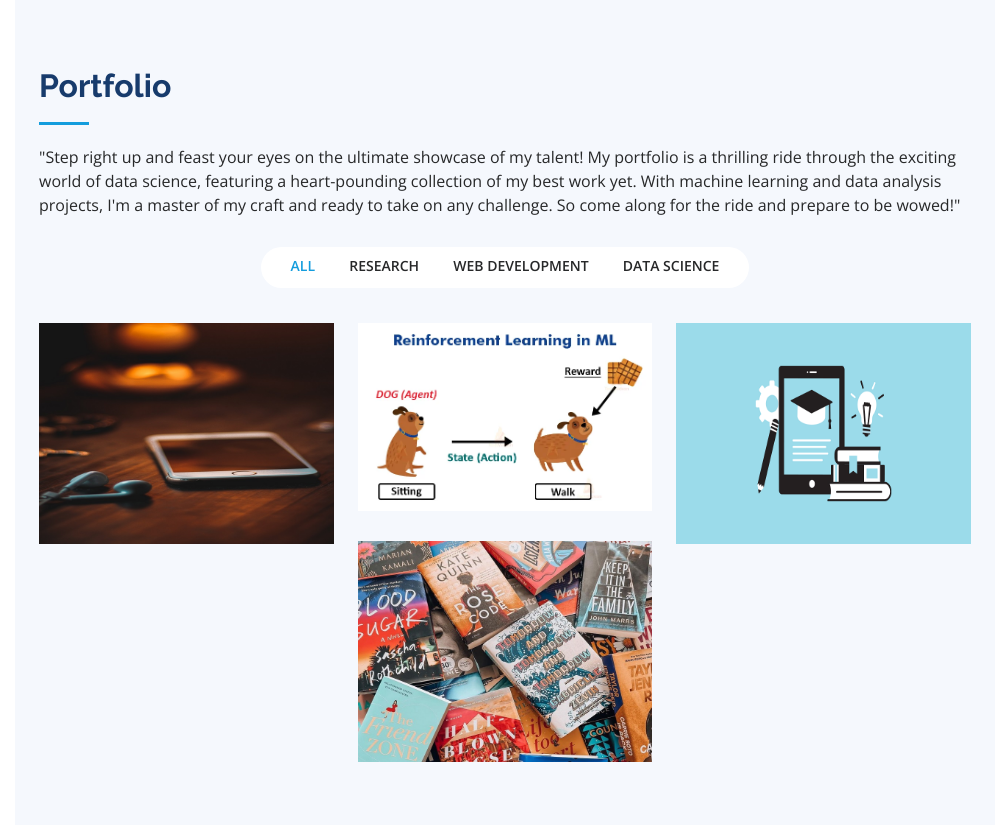
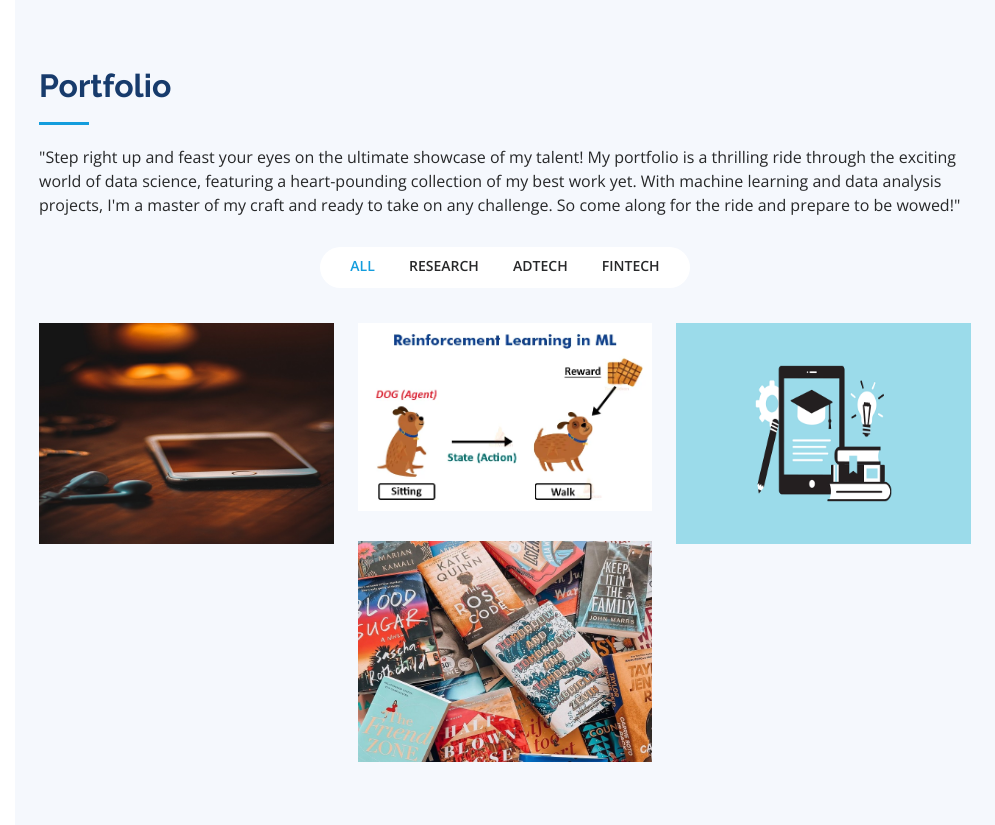
Before and after one commit to mansisharma8/mansisharma8.github.io, a plain HTML site: page index.html in a window 1280 px wide. Shown: the part 3968-4793 px from the top of the page, without its empty margins (285-1280 px from the left). Drawn offline with nearby package versions, Linux system fonts and the light colour scheme.

Commit message:
Update index.html

```diff
--- a/index.html
+++ b/index.html
@@ -259,8 +259,8 @@ With a proven ability to learn quickly, collaborate effectively, and communicate
             <ul id="portfolio-flters">
               <li data-filter="*" class="filter-active">All</li>
               <li data-filter=".filter-app">Research</li>
-              <li data-filter=".filter-card">Web Development</li>
-              <li data-filter=".filter-web">Data Science</li>
+              <li data-filter=".filter-card">AdTech</li>
+              <li data-filter=".filter-web">FinTech</li>
             </ul>
           </div>
         </div>
```
